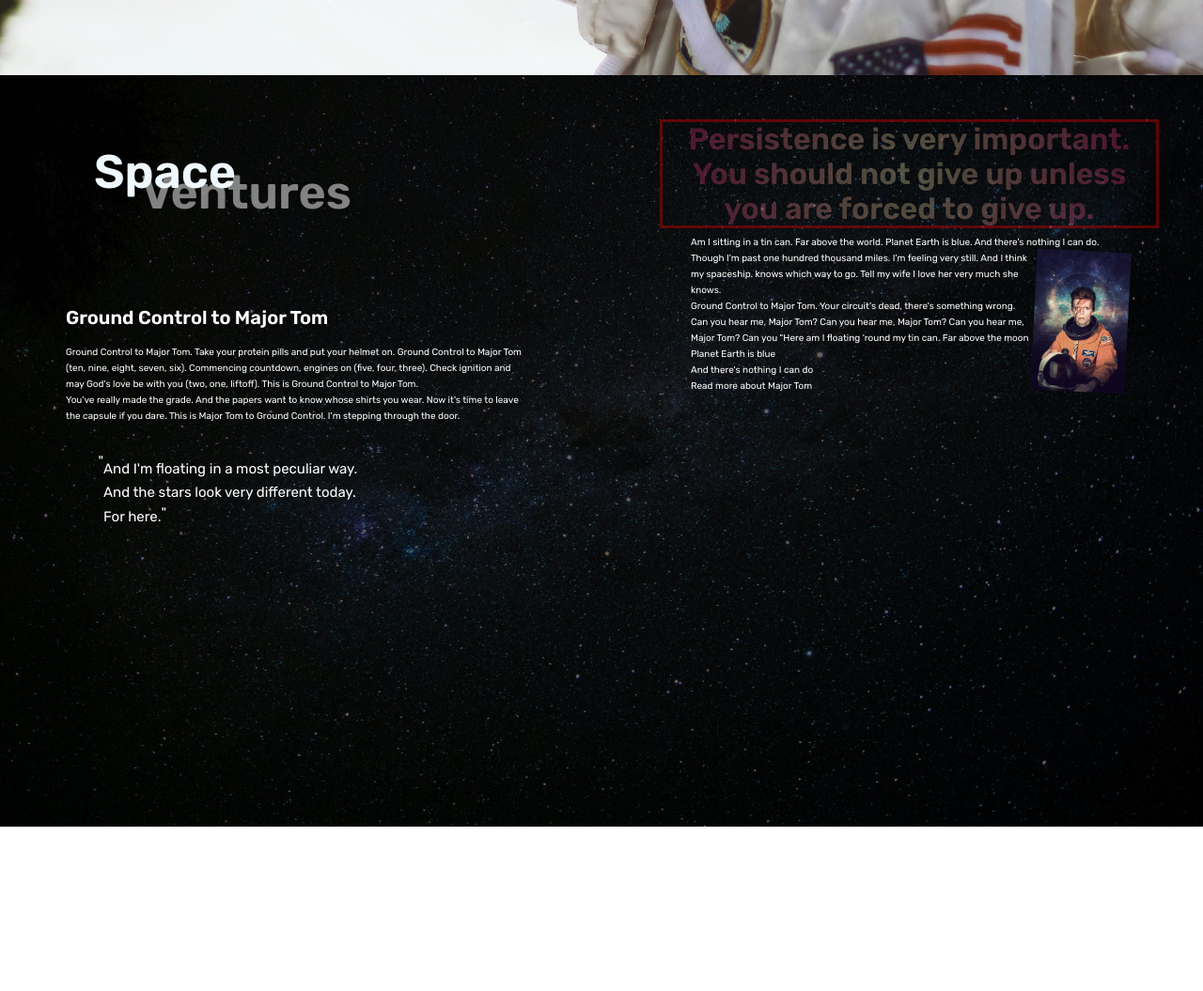
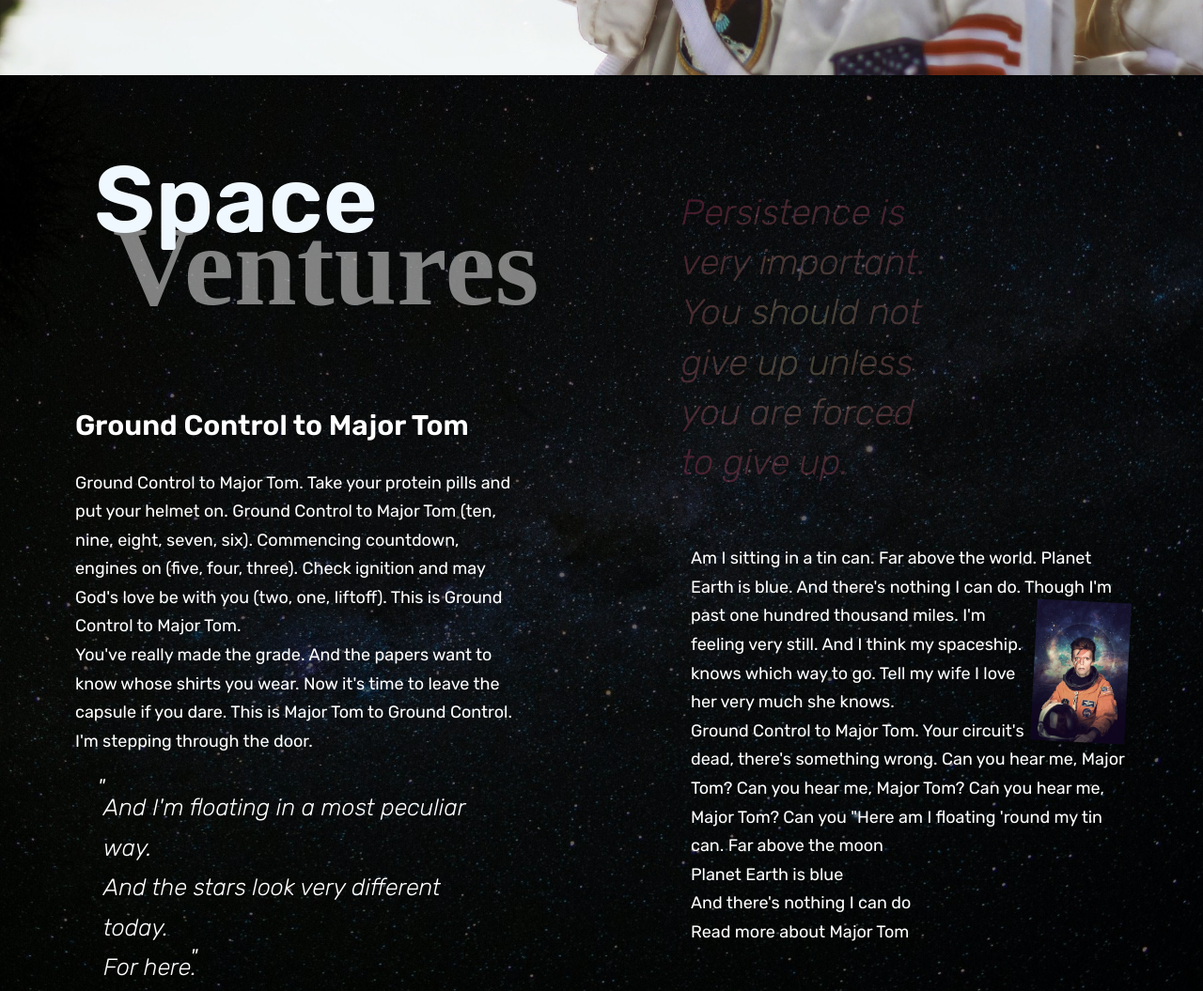
Before and after one commit to EZillman/uppgift-kundprojekt-html-css, a plain HTML site: page index.html in a window 1280 px wide. Shown: the part 720-1775 px from the top of the page at 94% size. Before the commit the page ends 1600 px from the top, so only its background shows below. Drawn offline with Linux system fonts and the light colour scheme.

Commit message:
desktopsida

```diff
--- a/style.css
+++ b/css/style.css
@@ -8,14 +8,14 @@
 
 /*Bakgrund*/
 .container1{
-    background-image: url("assets/photos/adam-miller-dBaz0xhCkPY-unsplash.jpg");
+    background-image: url("../assets/photos/adam-miller-dBaz0xhCkPY-unsplash.jpg");
     background-size: cover;
     background-position: 10% 20%;
     min-height: 100vh;
 }
 
 .container2{
-    background-image: linear-gradient(rgba(0, 0, 0, 0.6), rgba(0, 0, 0, 0.6)), url("assets/photos/raphael-nogueira-svbDI1Pq30s-unsplash.jpg");
+    background-image: linear-gradient(rgba(0, 0, 0, 0.6), rgba(0, 0, 0, 0.6)), url("../assets/photos/raphael-nogueira-svbDI1Pq30s-unsplash.jpg");
     background-size: cover;
     background-position: 10% 20%;
     min-height: 100vh;
@@ -40,6 +40,7 @@ body{
 }
 
 button{
+    position: relative;
     margin: 10px;
     padding: 10px;
     height: 55px;
@@ -58,6 +59,16 @@ button span{
     background-color: black;
 }
 
+input{
+    position: absolute;
+    top: 20px;
+    right: 20px;
+    height: 55px;
+    width: 65px;
+    opacity: 0;
+    z-index: 2;
+}
+
 button span:nth-child(2){
     left: -6px;
     position: relative;
@@ -69,7 +80,7 @@ button:hover span:nth-child(2){
 }
 
 input:checked + button span{
-
+    position: absolute;
     transition: all 0.3s ease-in-out;
 }
 /*Animationen till krysset är inte helt klar
@@ -80,10 +91,14 @@ input:checked + button span:nth-child(2){
 }
 
 input:checked + button span:nth-child(1){
+
+    transform-origin: center center;
     transform: rotate(45deg);
 }
 
 input:checked + button span:nth-child(3){
+
+    transform-origin: center center;
     transform: rotate(-45deg);
 }
 
@@ -138,11 +153,12 @@ input:checked + button span:nth-child(3){
 .headp2 h2 span:nth-of-type(2){
     color: lightgrey;
     position: relative;
-    top: -35px;
-    left: 50px;
+    top: -40px;
+    left: 48px;
     z-index: 0;
     opacity: 60%;
-    font-size: 50px;
+    font-size: 60px;
+    font-family: 'Times New Roman', Times, serif;
 }
 
 
@@ -171,6 +187,7 @@ blockquote{
       font-size: 15px;
       padding-left: 20px;
       line-height: 170%;
+      font-style: italic;
 }
 
 
@@ -179,7 +196,7 @@ blockquote{
     display: block;
     position: absolute;
     font-size: 15px;
-  }
+}
 
 .quote::before{
     top: -10%;
@@ -193,9 +210,7 @@ blockquote{
 
 
 .hide{
-    outline: 3px solid red;
     display: none;
-
 }
 
 
@@ -219,7 +234,7 @@ blockquote{
 /*Media queries*/
 @media screen and (min-width: 1024px){
     .container1{
-        background-image: url("assets/photos/adam-miller-dBaz0xhCkPY-unsplash.jpg");
+        background-image: url("../assets/photos/adam-miller-dBaz0xhCkPY-unsplash.jpg");
         background-size: cover;
         background-position: 20% 50%;
         min-height: 100vh;
@@ -227,7 +242,7 @@ blockquote{
     }
 
     .container2{
-        background-image: linear-gradient(rgba(0, 0, 0, 0.6), rgba(0, 0, 0, 0.6)), url("assets/photos/raphael-nogueira-svbDI1Pq30s-unsplashD.jpg");
+        background-image: linear-gradient(rgba(0, 0, 0, 0.6), rgba(0, 0, 0, 0.6)), url("../assets/photos/raphael-nogueira-svbDI1Pq30s-unsplashD.jpg");
         background-size: cover;
         background-position: 50% 50%;
         min-height: 100vh;
@@ -264,27 +279,87 @@ blockquote{
     }
 
 
+    /*Sida 2 header*/
+    .headp2{
+        padding-top: 5px;
+        padding-left: 50px;
+
+    }
+
+    .headp2 h2 span:first-of-type{
+        font-size: 100px;
+        font-weight: 600;
+    }
+
+    .headp2 h2 span:nth-of-type(2){
+        font-size: 120px;
+        top: -55px;
+        left: 20px;
+    }
+
 
     .firsthalfp2, .secondhalfp2{
         width: 50%;
         margin: 50px;
     }
 
+    /*Sida 2 text 1*/
     .text1p2{
-        padding: 20px;
+        font-size: 18px;
     }
 
-    /*Quote*/
+    .text1p2 h3{
+        font-size: 30px;
+    }
+
+
+    /*Quotes*/
+    blockquote{
+        font-size: 25px;
+    }
+
+      .quote::before,.quote::after{
+      content: '"';
+      display: block;
+      position: absolute;
+      font-size: 25px;
+    }
+
+    .quote::before{
+        top: -10%;
+        left: 3%;
+    }
+
+    .quote::after{
+        bottom: 5%;
+        right: 73%;
+    }
+
     .hide{
         display: block;
         background: #D9D99C;
         background: radial-gradient(circle farthest-corner at center center, #D9D99C 0%, #CF1767 100%);
         -webkit-background-clip: text;
         -webkit-text-fill-color: transparent;
-        opacity: 35%;
-        font-weight: bold;
-        font-size: 2rem;
-        text-align: center;
+        opacity: 30%;
+        font-size: 38px;
+        font-style: italic;
+        width: 50%;
+        margin-top: 50px;
+        padding-top: 20px;
+        padding-bottom: 20px;
+        padding-right: 20px;
+        padding-left: 20px;
+        line-height: 140%;
+    }
+
+
+
+    /*Sida 2 text 2*/
+    .text2p2{
+        margin-top: 10px;
+        padding: 30px;
+        font-size: 18px;
     }
 
     .major-tom{
--- a/index.html
+++ b/index.html
@@ -4,7 +4,7 @@
         <meta charset="utf-8">
         <meta name="viewport" content="width=device-width, initial-scale=1">
         <link rel="stylesheet" href="css/normalize.css" type="text/css">
-        <link rel="stylesheet" href="style.css" type="text/css">
+        <link rel="stylesheet" href="css/style.css" type="text/css">
         <link rel="stylesheet" href="https://fonts.googleapis.com/css2?family=Rubik:ital,wght@0,300;0,400;0,600;1,300&display=swap">
         <title>To The Moon</title>
     </head>
@@ -62,8 +62,10 @@
                     And there's nothing I can do<br>
                     Read more about Major Tom</div>
             </div>
-
         </section>
+        <footer>I don’t know where I’m going from here,
+            but I promise it won’t be boring. You should accept cookies.
+        </footer>
     </body>
 
 </html>
```
